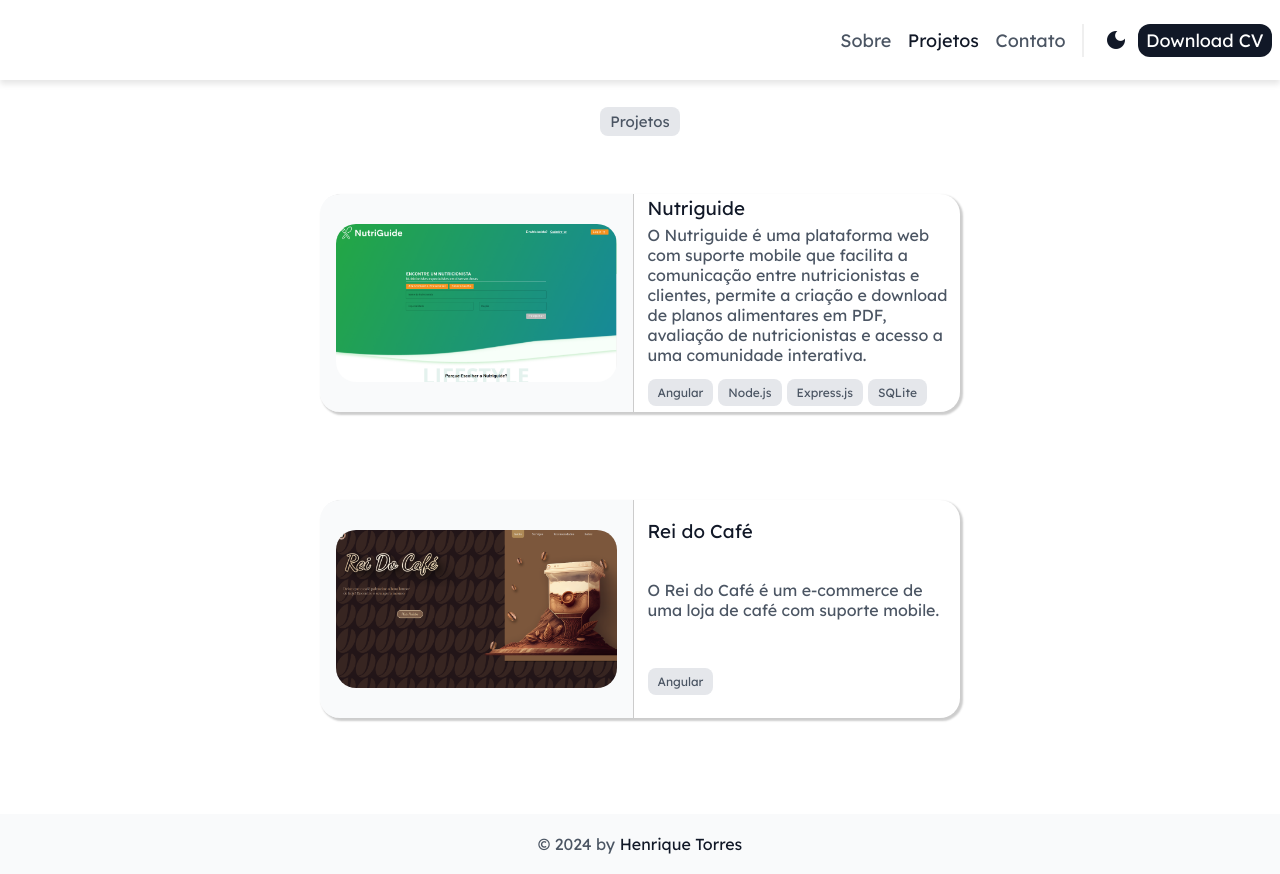
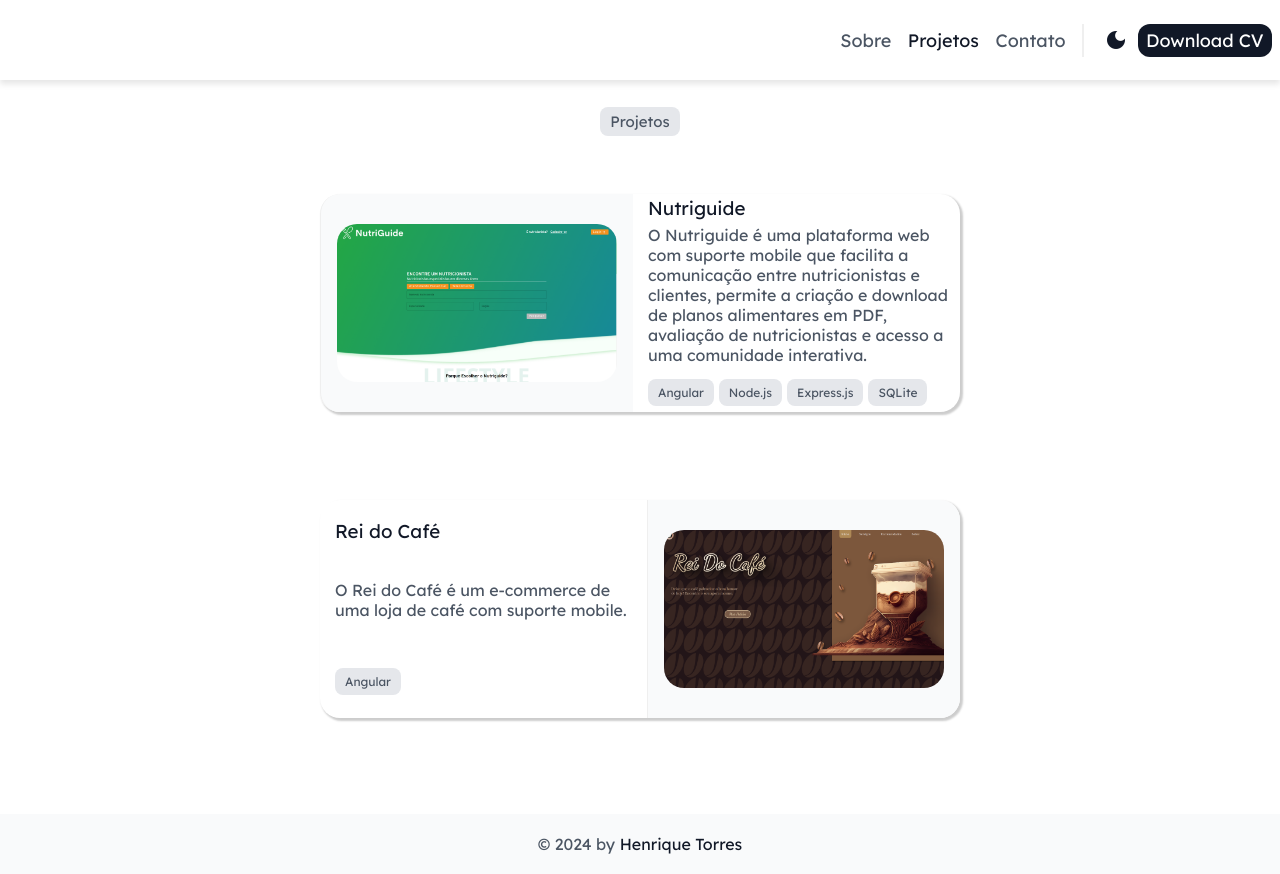
Before and after one commit to henriqtorresl/portifolio, an Angular app: page /projects in a window 1280 px wide. Built offline with nearby package versions, Linux system fonts and the light colour scheme.

Commit message:
projetos finalizado

```diff
--- a/src/app/pages/projects/projects.component.html
+++ b/src/app/pages/projects/projects.component.html
@@ -4,7 +4,7 @@
     </div>
 
     <div class="projects">
-        <div class="card">
+        <div class="card-1">
             <a href="https://nutriguide.vercel.app/inicio" target="_blank">
                 <img src="../../../assets/nutriguide.png" alt="Nutriguide">
             </a>
@@ -28,11 +28,7 @@
             </section>
         </div>
 
-        <div class="card">
-            <a href="https://rei-do-cafe.vercel.app/home" target="_blank">
-                <img src="../../../assets/reidocafe.png" alt="Rei do Café">
-            </a>
-
+        <div class="card-2">
             <section>
                 <h3>Rei do Café</h3>
 
@@ -44,6 +40,10 @@
                     <section class="item">Angular</section>
                 </div>
             </section>
+
+            <a href="https://rei-do-cafe.vercel.app/home" target="_blank">
+                <img src="../../../assets/reidocafe.png" alt="Rei do Café">
+            </a>
         </div>
     </div>
 </div>
--- a/src/app/pages/projects/projects.component.scss
+++ b/src/app/pages/projects/projects.component.scss
@@ -35,8 +35,8 @@
     align-items: center;
 }
 
-.card {
-    background-color: var(--background-card);
+.card-1 {
+    background-color: var(--background-card-1);
     margin: 10px 0;
     padding: 0 0 10px 0;
     width: 90%;
@@ -57,7 +57,7 @@
         background-color: var(--background-secundary-color);
         border-top-right-radius: 20px;
         border-top-left-radius: 20px;
-        box-shadow: 0 1px 0 0 rgba(0, 0, 0, 0.2);
+        border-bottom: 1px solid var(--hover-button);
 
         img {
             width: 90%;
@@ -91,6 +91,63 @@
     }
 }
 
+.card-2 {
+    background-color: var(--background-card-1);
+    margin: 10px 0;
+    padding: 0 0 10px 0;
+    width: 90%;
+    display: flex;
+    flex-direction: column-reverse;
+    justify-content: center;
+    align-items: center;
+    border-radius: 20px;
+    box-shadow: 2px 2px 2px 1px rgba(0, 0, 0, 0.2);
+
+    a {
+        cursor: pointer;
+        padding: 30px 0;
+        width: 100%;
+        display: flex;
+        justify-content: center;
+        align-items: center;
+        background-color: var(--background-secundary-color);
+        border-top-right-radius: 20px;
+        border-top-left-radius: 20px;
+        border-bottom: 1px solid var(--hover-button);
+
+        img {
+            width: 90%;
+            height: 100%;
+            border-radius: 20px;
+
+            &:hover {
+                transition: transform 0.3s ease-in-out;
+                transform: scale(1.1);
+            }
+        }
+    }
+
+    section {
+        width: 80%;
+
+        h3 {
+            font-weight: normal;
+            color: var(--text-secundary-color);
+            padding: 10px 0;
+        }
+
+        p {
+            color: var(--text-color);
+            padding-right: 10px;
+        }
+
+        div {
+            padding: 10px 0;
+            display: flex;
+        }
+    }
+}
+
 .item {
     width: auto !important;
     padding: 3px 10px !important;
@@ -109,17 +166,45 @@
         height: 800px;
     }
 
-    .card {
+    .card-1 {
         flex-direction: row;
         padding: 0;
-        background-color: var(--background-card);
+        background-color: var(--background-card-1);
 
         a {
             width: 50%;
             border-top-left-radius: 20px;
             border-bottom-left-radius: 20px;
             border-top-right-radius: 0;
-            box-shadow: 1px 0 0 0 rgba(0, 0, 0, 0.2);
+            border-right: 1px solid var(--hover-button);
+            border-bottom: none;
+        }
+
+        section {
+            height: 100%;
+            width: 50%;
+            padding: 5px 0 5px 15px;
+            display: flex;
+            flex-direction: column;
+            justify-content: space-around;
+
+            h3 {
+                padding: 0;
+            }
+        }
+    }
+
+    .card-2 {
+        flex-direction: row;
+        padding: 0;
+        background-color: var(--background-card-1);
+
+        a {
+            width: 50%;
+            border-top-left-radius: 0;
+            border-bottom-right-radius: 20px;
+            border-left: 1px solid var(--hover-button);
+            border-bottom: none;
         }
 
         section {
@@ -143,18 +228,47 @@
         height: 800px;
     }
 
-    .card {
-        width: 60%;
+    .card-1 {
+        width: 70%;
         flex-direction: row;
         padding: 0;
-        background-color: var(--background-card);
+        background-color: var(--background-card-1);
 
         a {
             width: 50%;
             border-top-left-radius: 20px;
             border-bottom-left-radius: 20px;
             border-top-right-radius: 0;
-            box-shadow: 1px 0 0 0 rgba(0, 0, 0, 0.2);
+            border-left: 1px solid var(--hover-button);
+            border-bottom: none;
+        }
+
+        section {
+            height: 100%;
+            width: 50%;
+            padding: 5px 0 5px 15px;
+            display: flex;
+            flex-direction: column;
+            justify-content: space-around;
+
+            h3 {
+                padding: 0;
+            }
+        }
+    }
+
+    .card-2 {
+        width: 70%;
+        flex-direction: row;
+        padding: 0;
+        background-color: var(--background-card-1);
+
+        a {
+            width: 50%;
+            border-top-left-radius: 0;
+            border-bottom-right-radius: 20px;
+            border-left: 1px solid var(--hover-button);
+            border-bottom: none;
         }
 
         section {
@@ -178,18 +292,47 @@
         height: 764px;
     }
 
-    .card {
+    .card-1 {
         width: 50%;
         flex-direction: row;
         padding: 0;
-        background-color: var(--background-card);
+        background-color: var(--background-card-1);
 
         a {
             width: 50%;
             border-top-left-radius: 20px;
             border-bottom-left-radius: 20px;
             border-top-right-radius: 0;
-            box-shadow: 1px 0 0 0 rgba(0, 0, 0, 0.2);
+            border-left: 1px solid var(--hover-button);
+            border-bottom: none;
+        }
+
+        section {
+            height: 100%;
+            width: 50%;
+            padding: 5px 0 5px 15px;
+            display: flex;
+            flex-direction: column;
+            justify-content: space-around;
+
+            h3 {
+                padding: 0;
+            }
+        }
+    }
+
+    .card-2 {
+        width: 50%;
+        flex-direction: row;
+        padding: 0;
+        background-color: var(--background-card-1);
+
+        a {
+            width: 50%;
+            border-top-left-radius: 0;
+            border-bottom-right-radius: 20px;
+            border-left: 1px solid var(--hover-button);
+            border-bottom: none;
         }
 
         section {
```
